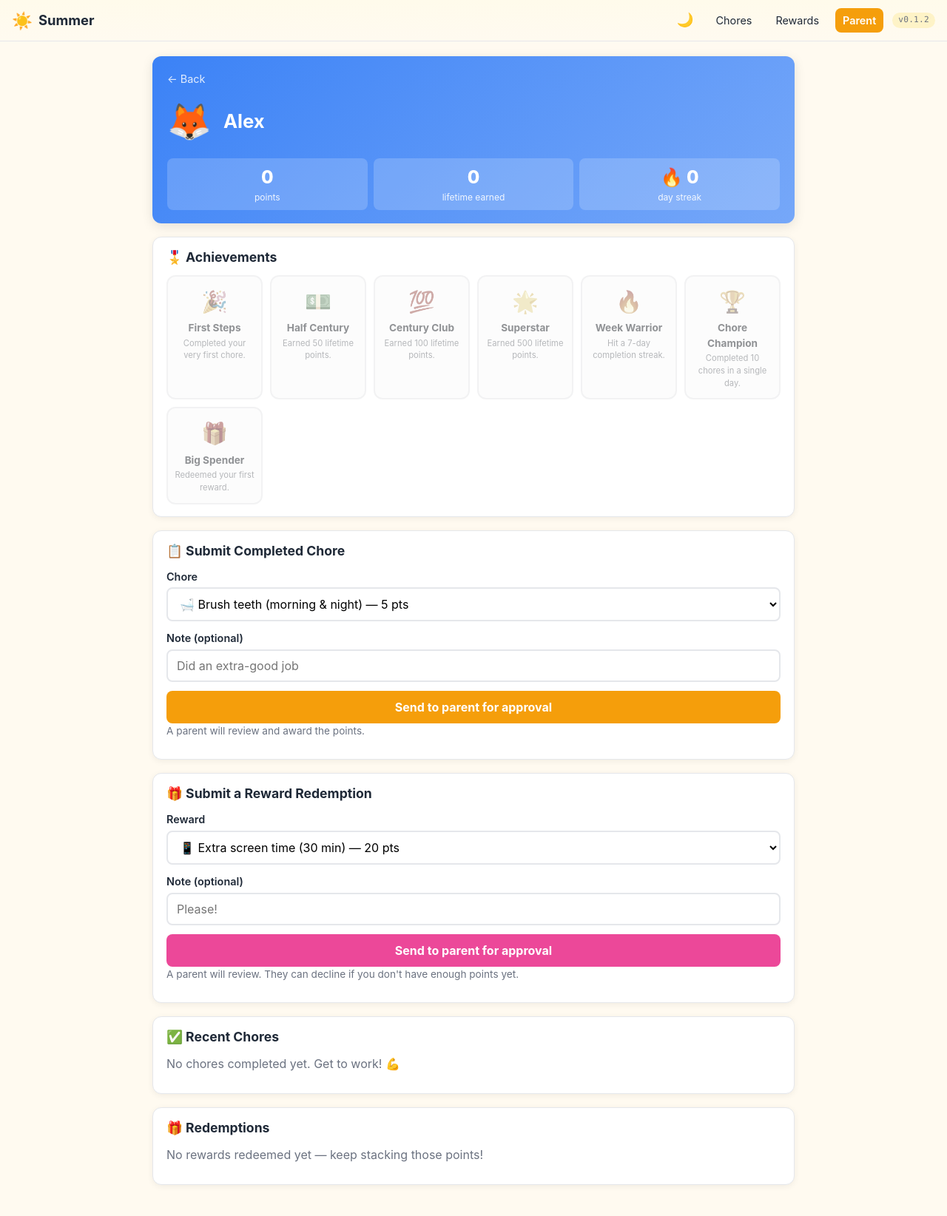
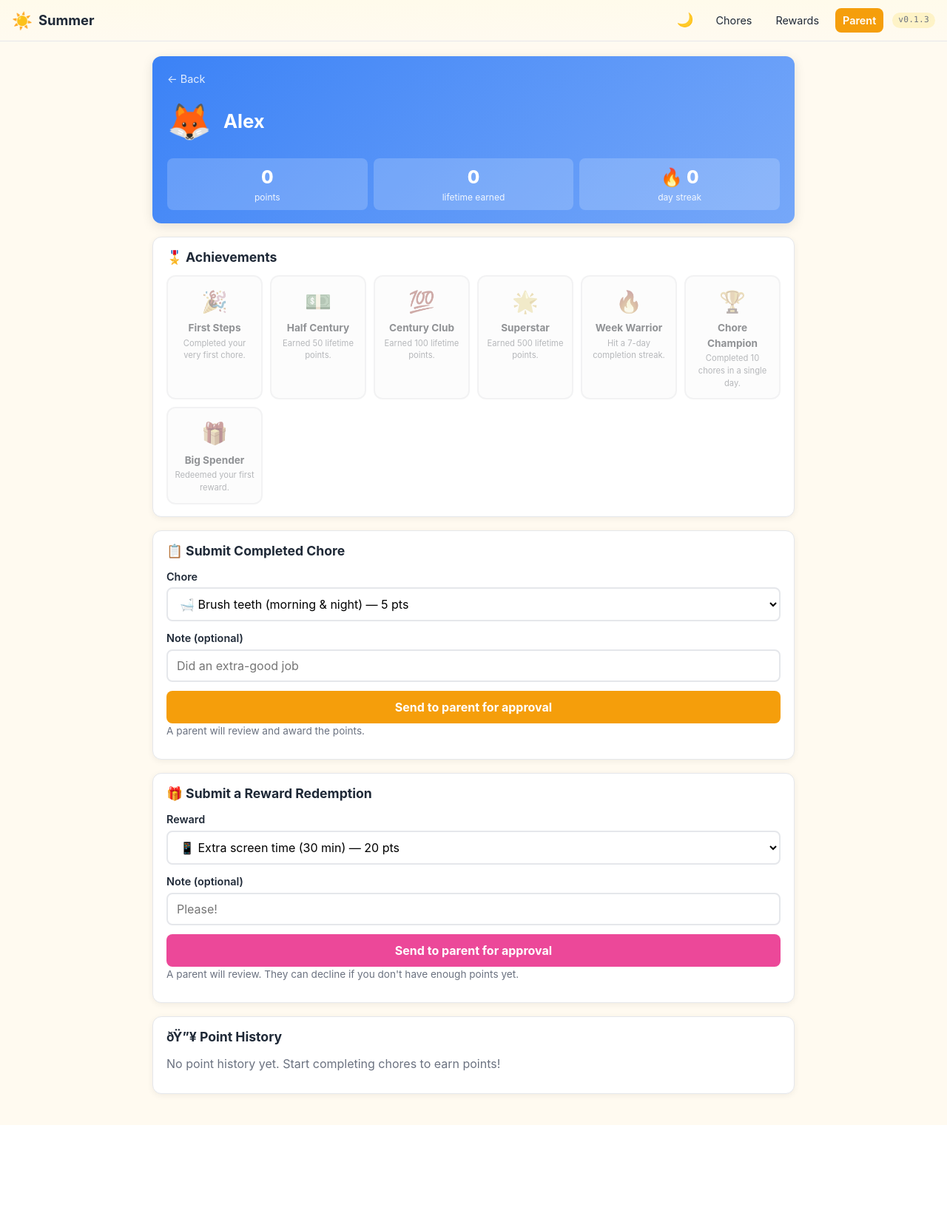
Before and after one commit to Abateman121/Summer, a FastAPI app: page /kid/1 in a window 1280 px wide. Shown: the whole page at 74% size. After the commit the page ends 1521 px from the top, so only its background shows below. Run offline with FastAPI, Linux system fonts and the light colour scheme.

Commit message:
feat: add point history to kid profile view
- Increased query limits for completions, redemptions, deductions from 25 to 200 in kid_detail
- Added combined point history array showing all transactions with dates, descriptions, points, status, notes
- Sorted by date descending for most recent first display
- Includes earned points (chores), spent points (rewards), and deductions with proper signs
- Passes point_history to kid.html template for display

This implements the requested feature for kids to see their point history additions, deductions, and comments on their profile views.

```diff
--- a/app/main.py
+++ b/app/main.py
@@ -54,7 +54,7 @@
 STATIC_DIR = BASE_DIR / "static"
 TEMPLATES_DIR = BASE_DIR / "templates"
 
-app = FastAPI(title="Summer", version="0.1.2")
+app = FastAPI(title="Summer", version="0.1.3")
 
 # SessionMiddleware signs the cookie using SESSION_SECRET. Set
 # https_only=True in production behind HTTPS.
@@ -375,7 +375,7 @@
             select(models.ChoreCompletion)
             .where(models.ChoreCompletion.kid_id == kid_id)
             .order_by(models.ChoreCompletion.completed_at.desc())
-            .limit(25)
+            .limit(200)
         )
         .scalars()
         .all()
@@ -385,7 +385,7 @@
             select(models.RewardRedemption)
             .where(models.RewardRedemption.kid_id == kid_id)
             .order_by(models.RewardRedemption.redeemed_at.desc())
-            .limit(25)
+            .limit(200)
         )
         .scalars()
         .all()
@@ -437,11 +437,60 @@
             select(models.Deduction)
             .where(models.Deduction.kid_id == kid_id)
             .order_by(models.Deduction.created_at.desc())
-            .limit(25)
+            .limit(200)
         )
         .scalars()
         .all()
     )
+
+    # Create combined point history for display
+    point_history = []
+
+    # Add chore completions/earnings
+    for completion in completions:
+        point_history.append({
+            'date': completion.completed_at,
+            'description': completion.chore.name if completion.chore else 'Unknown chore',
+            'points': completion.points_earned or 0,
+            'points_type': 'earned' if (completion.points_earned or 0) > 0 else 'spent',
+            'status': completion.status,
+            'note': completion.note,
+            'type': 'chore',
+            'denial_reason': completion.denial_reason,
+            'chore': completion.chore
+        })
+
+    # Add reward redemptions/spendings
+    for redemption in redemptions:
+        point_history.append({
+            'date': redemption.redeemed_at,
+            'description': redemption.reward.name if redemption.reward else 'Unknown reward',
+            'points': -(redemption.points_spent or 0),  # Negative for spending
+            'points_type': 'spent',
+            'status': redemption.status,
+            'note': redemption.note,
+            'type': 'reward',
+            'denial_reason': redemption.denial_reason,
+            'reward': redemption.reward
+        })
+
+    # Add deductions
+    for deduction in recent_deductions:
+        point_history.append({
+            'date': deduction.created_at,
+            'description': deduction.category or 'Behavior',
+            'points': deduction.points,  # Already negative
+            'points_type': 'spent',
+            'status': 'approved',  # Deductions are always approved/immediate
+            'note': deduction.reason,
+            'type': 'deduction',
+            'denial_reason': '',
+            'deduction': deduction
+        })
+
+    # Sort by date, most recent first
+    point_history.sort(key=lambda x: x['date'], reverse=True)
+
     return _render(
         request,
         "kid.html",
@@ -450,6 +499,7 @@
         completions=completions,
         redemptions=redemptions,
         deductions=recent_deductions,
+        point_history=point_history,
         balance=balance,
         streak=streak,
         badges=badges,
--- a/app/templates/kid.html
+++ b/app/templates/kid.html
@@ -87,102 +87,43 @@
 </section>
 
 <section class="card">
-  <h2 class="section-title">✅ Recent Chores</h2>
-  {% if completions %}
+  <h2 class="section-title">ðŸ”¥ Point History</h2>
+  {% if point_history %}
     <ul class="timeline">
-      {% for c in completions %}
+      {% for transaction in point_history %}
         <li class="timeline-item
-                   {%- if c.status == 'pending' %} timeline-pending
-                   {%- elif c.status == 'denied' %} timeline-denied
-                   {%- else %} timeline-earn{% endif %}">
+                   {%- if transaction.status == 'pending' %} timeline-pending
+                   {%- elif transaction.status == 'denied' %} timeline-denied
+                   {%- elif transaction.type == 'chore' %} timeline-earn
+                   {%- elif transaction.type == 'reward' %} timeline-spend
+                   {%- elif transaction.type == 'deduction' %} timeline-deduction{% endif %}">
           <span class="timeline-emoji">
-            {%- if c.status == 'pending' %}⏳
-            {%- elif c.status == 'denied' %}✗
-            {%- else %}✨{% endif %}
+            {%- if transaction.status == 'pending' %}⏳
+            {%- elif transaction.status == 'denied' %}✗
+            {%- elif transaction.type == 'chore' %}✨
+            {%- elif transaction.type == 'reward' %}{% if transaction.points >= 0 %}{{ transaction.reward.emoji if transaction.reward else '🎁' }}{% else %}{{ transaction.reward.emoji if transaction.reward else '🎁' }}{% endif %}
+            {%- elif transaction.type == 'deduction' %}⚠️{% endif %}
           </span>
           <div class="timeline-body">
             <div class="timeline-title">
-              {{ c.chore.name }}
-              {% if c.status == 'approved' %}
-                <span class="timeline-pts">{{ '%+d' % (c.points_earned or 0) }} pts</span>
-              {% elif c.status == 'pending' %}
-                <span class="timeline-pts timeline-pts-pending">waiting for parent</span>
+              {{ transaction.description }}
+              {% if transaction.points >= 0 %}
+                <span class="timeline-pts timeline-pts-earn">+{{ transaction.points }} pts</span>
               {% else %}
-                <span class="timeline-pts timeline-pts-denied">not approved</span>
+                <span class="timeline-pts timeline-pts-spend">{{ transaction.points }} pts</span>
               {% endif %}
             </div>
-            {% if c.status == 'denied' and c.denial_reason %}
-              <div class="timeline-meta timeline-denial">"{{ c.denial_reason }}"</div>
+            {% if transaction.status == 'denied' and transaction.denial_reason %}
+              <div class="timeline-meta timeline-denial">"{{ transaction.denial_reason }}"</div>
             {% endif %}
-            <div class="timeline-meta">{{ c.completed_at | humantime }}{% if c.note %} — {{ c.note }}{% endif %}</div>
+            <div class="timeline-meta">{{ transaction.date | humantime }}{% if transaction.note %} — {{ transaction.note }}{% endif %}</div>
           </div>
         </li>
       {% endfor %}
     </ul>
   {% else %}
-    <p class="muted">No chores completed yet. Get to work! 💪</p>
+    <p class="muted">No point history yet. Start completing chores to earn points!</p>
   {% endif %}
 </section>
 
-<section class="card">
-  <h2 class="section-title">🎁 Redemptions</h2>
-  {% if redemptions %}
-    <ul class="timeline">
-      {% for r in redemptions %}
-        <li class="timeline-item
-                   {%- if r.status == 'pending' %} timeline-pending
-                   {%- elif r.status == 'denied' %} timeline-denied
-                   {%- else %} timeline-spend{% endif %}">
-          <span class="timeline-emoji">
-            {%- if r.status == 'pending' %}⏳
-            {%- elif r.status == 'denied' %}✗
-            {%- else %}{{ r.reward.emoji }}{% endif %}
-          </span>
-          <div class="timeline-body">
-            <div class="timeline-title">
-              {{ r.reward.name }}
-              {% if r.status == 'approved' %}
-                <span class="timeline-pts timeline-pts-spend">-{{ r.points_spent }} pts</span>
-              {% elif r.status == 'pending' %}
-                <span class="timeline-pts timeline-pts-pending">waiting for parent</span>
-              {% else %}
-                <span class="timeline-pts timeline-pts-denied">not approved</span>
-              {% endif %}
-            </div>
-            {% if r.status == 'denied' and r.denial_reason %}
-              <div class="timeline-meta timeline-denial">"{{ r.denial_reason }}"</div>
-            {% endif %}
-            <div class="timeline-meta">{{ r.redeemed_at | humantime }}{% if r.note %} — {{ r.note }}{% endif %}</div>
-          </div>
-        </li>
-      {% endfor %}
-    </ul>
-  {% else %}
-    <p class="muted">No rewards redeemed yet — keep stacking those points!</p>
-  {% endif %}
-</section>
-
-{% if deductions %}
-<section class="card">
-  <h2 class="section-title">➖ Deductions</h2>
-  <ul class="timeline">
-    {% for d in deductions %}
-      <li class="timeline-item timeline-deduction">
-        <span class="timeline-emoji">⚠️</span>
-        <div class="timeline-body">
-          <div class="timeline-title">
-            {% if d.category %}<span class="timeline-cat">{{ d.category }}</span>{% endif %}
-            <span class="timeline-pts timeline-pts-deduct">{{ d.points }} pts</span>
-          </div>
-          {% if d.reason %}
-            <div class="timeline-meta timeline-deduction-reason">"{{ d.reason }}"</div>
-          {% endif %}
-          <div class="timeline-meta">{{ d.created_at | humantime }}</div>
-        </div>
-      </li>
-    {% endfor %}
-  </ul>
-</section>
-{% endif %}
-
 {% endblock %}
```
